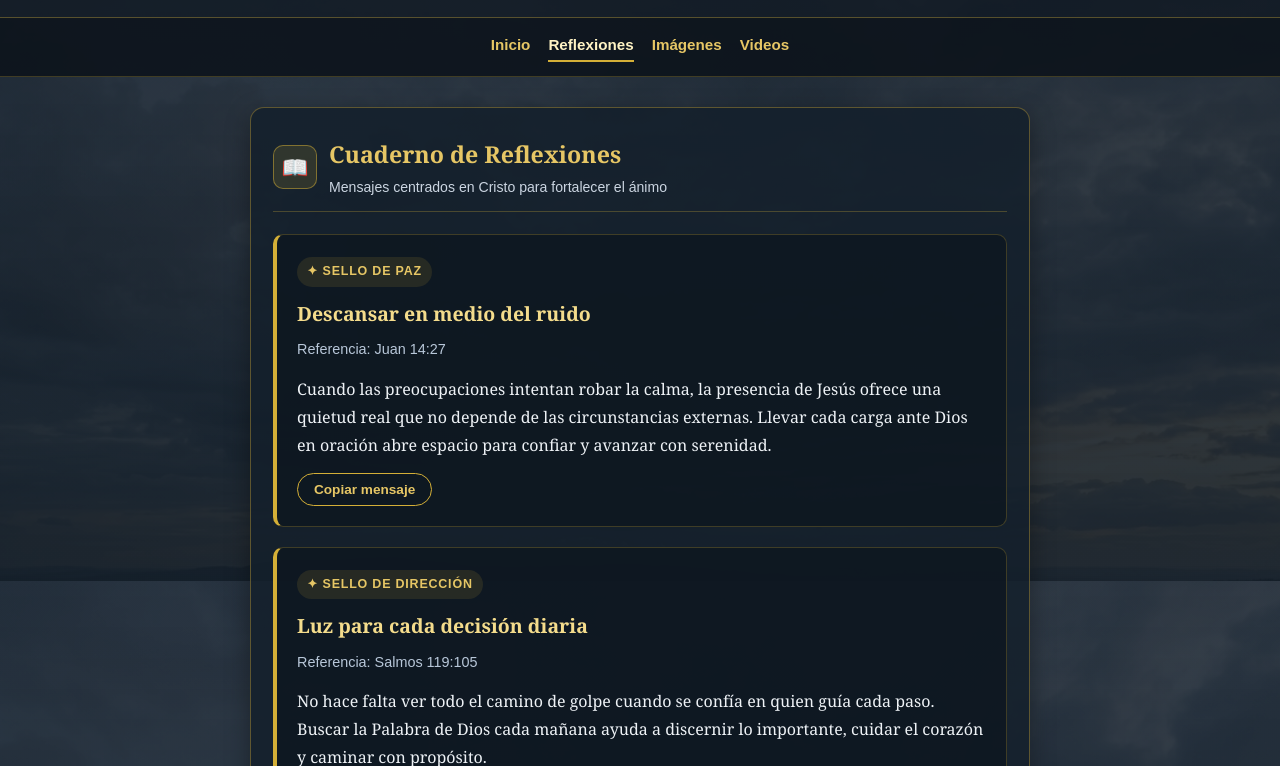
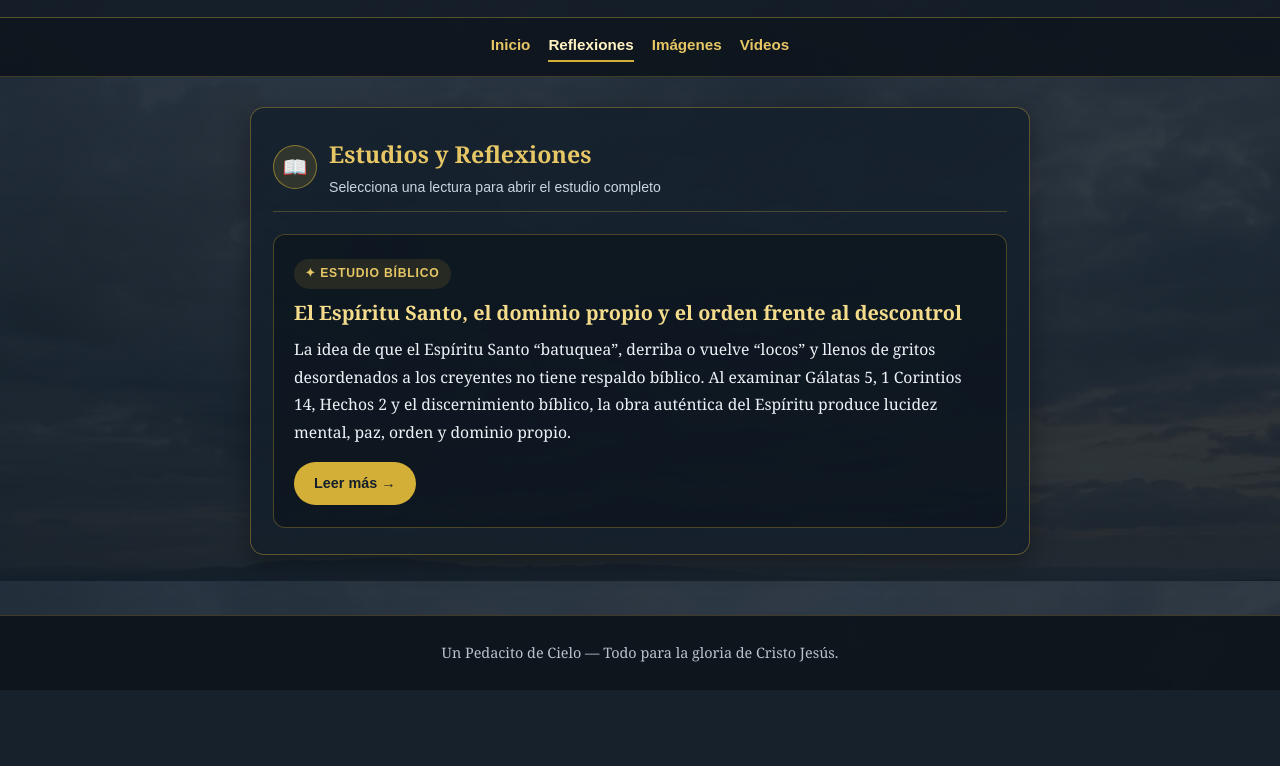
Before and after one commit to unpedacitodecielo18-arch/Un-Pedacito-de-Cielo, a plain HTML site: page reflexiones.html in a window 1280 px wide. Shown: the part 219-985 px from the top of the page. After the commit the page ends 909 px from the top, so only its background shows below. Drawn offline with Linux system fonts and the light colour scheme.

Commit message:
Update reflexiones.html

```diff
--- a/reflexiones.html
+++ b/reflexiones.html
@@ -21,6 +21,9 @@
       background-position: center;
       background-attachment: fixed;
       line-height: 1.75;
+      min-height: 100vh;
+      display: flex;
+      flex-direction: column;
     }
 
     header {
@@ -43,7 +46,6 @@
     header h1 {
       font-size: 1.75rem;
       color: #e6c665;
-      letter-spacing: 0.5px;
     }
 
     header p.lema {
@@ -78,8 +80,10 @@
 
     main {
       max-width: 820px;
+      width: 100%;
       margin: 0 auto;
       padding: 30px 20px 60px;
+      flex: 1;
     }
 
     .panel-reflexiones {
@@ -102,13 +106,14 @@
     .simbolo-biblia {
       width: 44px;
       height: 44px;
-      border-radius: 10px;
+      border-radius: 50%;
       background: rgba(212, 175, 55, 0.14);
-      border: 1px solid rgba(212, 175, 55, 0.5);
+      border: 1px solid rgba(212, 175, 55, 0.55);
       display: flex;
       align-items: center;
       justify-content: center;
-      font-size: 1.35rem;
+      font-size: 1.25rem;
+      color: #f4dc8c;
       flex-shrink: 0;
     }
 
@@ -125,62 +130,49 @@
     }
 
     .tarjeta-meditacion {
-      background: rgba(14, 22, 31, 0.78);
-      border: 1px solid rgba(212, 175, 55, 0.25);
-      border-left: 4px solid #d4af37;
-      border-radius: 10px;
-      padding: 20px;
-      margin-bottom: 20px;
+      background: rgba(14, 22, 31, 0.82);
+      border: 1px solid rgba(212, 175, 55, 0.3);
+      border-radius: 12px;
+      padding: 22px 20px;
     }
 
     .insignia {
       display: inline-block;
       font-family: sans-serif;
-      font-size: 0.78rem;
+      font-size: 0.76rem;
       font-weight: bold;
       text-transform: uppercase;
       letter-spacing: 0.8px;
       color: #e6c665;
       background: rgba(212, 175, 55, 0.12);
-      padding: 4px 10px;
+      padding: 4px 11px;
       border-radius: 20px;
       margin-bottom: 10px;
     }
 
     .tarjeta-meditacion h3 {
       color: #f4dc8c;
-      font-size: 1.22rem;
-      margin-bottom: 6px;
-    }
-
-    .cita-clave {
-      display: block;
-      font-family: sans-serif;
-      font-size: 0.9rem;
-      color: #b8c7d9;
-      margin-bottom: 12px;
+      font-size: 1.24rem;
+      line-height: 1.4;
+      margin-bottom: 10px;
     }
 
     .tarjeta-meditacion p {
       color: #eef2f6;
+      font-size: 0.98rem;
+      margin-bottom: 16px;
     }
 
-    .boton-copiar {
-      margin-top: 14px;
-      padding: 8px 16px;
-      background: transparent;
-      color: #e6c665;
-      border: 1px solid #d4af37;
-      border-radius: 20px;
-      font-family: sans-serif;
-      font-size: 0.85rem;
-      font-weight: bold;
-      cursor: pointer;
-    }
-
-    .boton-copiar:hover {
+    .enlace-leer-mas {
+      display: inline-block;
+      padding: 9px 20px;
       background: #d4af37;
       color: #141f2b;
+      text-decoration: none;
+      border-radius: 22px;
+      font-family: sans-serif;
+      font-size: 0.9rem;
+      font-weight: bold;
     }
 
     footer {
@@ -197,8 +189,8 @@
 
   <header>
     <img src="logo.jpg" alt="Logo Un Pedacito de Cielo" class="logo">
-    <h1>Reflexiones de Fe</h1>
-    <p class="lema">Un Pedacito de Cielo • Palabra que ilumina el caminar</p>
+    <h1>Reflexiones Bíblicas</h1>
+    <p class="lema">Un Pedacito de Cielo • Estudios y meditación en la Palabra</p>
   </header>
 
   <nav>
@@ -213,36 +205,18 @@
       <div class="encabezado-seccion">
         <div class="simbolo-biblia" aria-hidden="true">📖</div>
         <div>
-          <h2>Cuaderno de Reflexiones</h2>
-          <span>Mensajes centrados en Cristo para fortalecer el ánimo</span>
+          <h2>Estudios y Reflexiones</h2>
+          <span>Selecciona una lectura para abrir el estudio completo</span>
         </div>
       </div>
 
       <article class="tarjeta-meditacion">
-        <span class="insignia">✦ Sello de Paz</span>
-        <h3>Descansar en medio del ruido</h3>
-        <span class="cita-clave">Referencia: Juan 14:27</span>
+        <span class="insignia">✦ Estudio Bíblico</span>
+        <h3>El Espíritu Santo, el dominio propio y el orden frente al descontrol</h3>
         <p>
-          Cuando las preocupaciones intentan robar la calma, la presencia de Jesús ofrece una quietud real que no depende
-          de las circunstancias externas. Llevar cada carga ante Dios en oración abre espacio para confiar y avanzar
-          con serenidad.
+          La idea de que el Espíritu Santo “batuquea”, derriba o vuelve “locos” y llenos de gritos desordenados a los creyentes no tiene respaldo bíblico. Al examinar Gálatas 5, 1 Corintios 14, Hechos 2 y el discernimiento bíblico, la obra auténtica del Espíritu produce lucidez mental, paz, orden y dominio propio.
         </p>
-        <button type="button" class="boton-copiar" onclick="copiarReflexion('Descansar en medio del ruido (Juan 14:27): Cuando las preocupaciones intentan robar la calma, la presencia de Jesús ofrece una quietud real que no depende de las circunstancias externas.')">
-          Copiar mensaje
-        </button>
-      </article>
-
-      <article class="tarjeta-meditacion">
-        <span class="insignia">✦ Sello de Dirección</span>
-        <h3>Luz para cada decisión diaria</h3>
-        <span class="cita-clave">Referencia: Salmos 119:105</span>
-        <p>
-          No hace falta ver todo el camino de golpe cuando se confía en quien guía cada paso. Buscar la Palabra de Dios
-          cada mañana ayuda a discernir lo importante, cuidar el corazón y caminar con propósito.
-        </p>
-        <button type="button" class="boton-copiar" onclick="copiarReflexion('Luz para cada decisión diaria (Salmos 119:105): Buscar la Palabra de Dios cada mañana ayuda a discernir lo importante, cuidar el corazón y caminar con propósito.')">
-          Copiar mensaje
-        </button>
+        <a href="estudio-espiritu-santo.html" class="enlace-leer-mas">Leer más →</a>
       </article>
     </section>
   </main>
@@ -251,17 +225,5 @@
     <p>Un Pedacito de Cielo — Todo para la gloria de Cristo Jesús.</p>
   </footer>
 
-  <script>
-    function copiarReflexion(texto) {
-      if (navigator.clipboard && navigator.clipboard.writeText) {
-        navigator.clipboard.writeText(texto).then(function () {
-          alert("Reflexión copiada para compartir.");
-        });
-      } else {
-        alert("Selecciona y copia el texto de la reflexión.");
-      }
-    }
-  </script>
-
 </body>
 </html>
```
